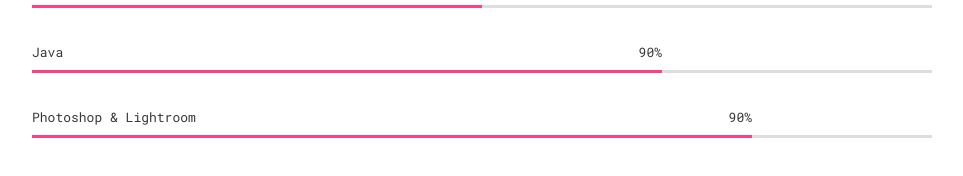
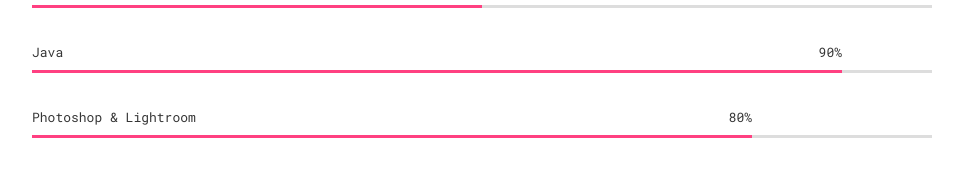
Before and after one commit to shandeepc/shandeepc.github.io, a plain HTML site: page resume.html in a window 1280 px wide. Shown: the part 2119-2295 px from the top of the page, without its empty margins (158-1121 px from the left). Drawn offline with Linux system fonts and the light colour scheme; files whose address does not match are found by name.

Commit message:
Update resume.html

```diff
--- a/resume.html
+++ b/resume.html
@@ -205,7 +205,7 @@ passion towards work</p>
 							<li>
 								<div class="name">Java</div>
 								<div class="progress">
-									<div class="percentage" style="width:70%;">
+									<div class="percentage" style="width:90%;">
 										<span class="percent">90%</span>
 									</div>
 								</div>
@@ -214,7 +214,7 @@ passion towards work</p>
 								<div class="name">Photoshop & Lightroom</div>
 								<div class="progress">
 									<div class="percentage" style="width:80%;">
-										<span class="percent">90%</span>
+										<span class="percent">80%</span>
 									</div>
 								</div>
 							</li>
```
